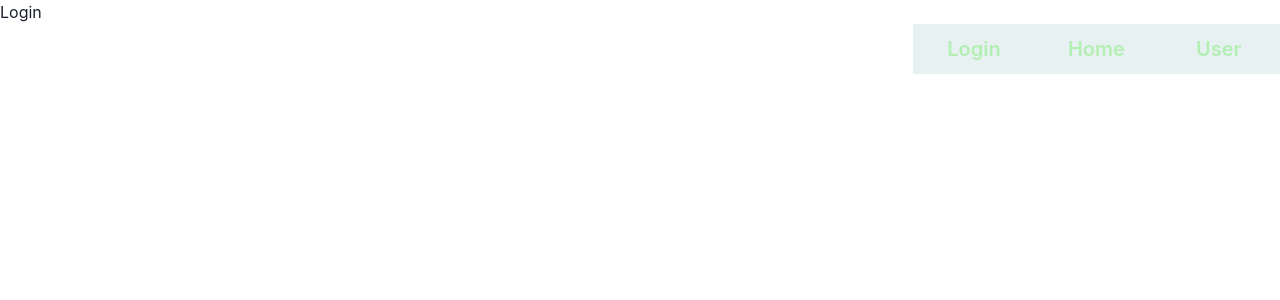
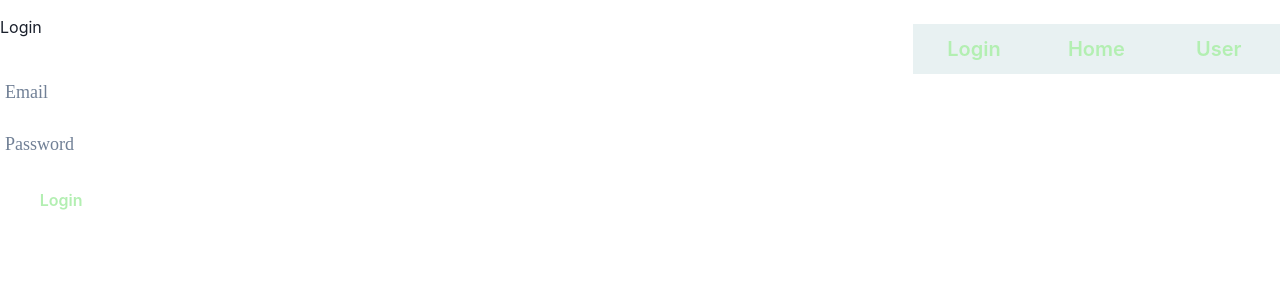
Before and after one commit to kevinkraiss/mern-project-03, a React (Create React App) app in the folder client/: page / in a window 1280 px wide. Shown: the top 300 px of the page. Built offline with nearby package versions, Linux system fonts and the light colour scheme.

Commit message:
adds login mutation

```diff
--- a/client/src/App.css
+++ b/client/src/App.css
@@ -46,3 +46,64 @@ button {
   font-weight: 600;
 
 }
+
+form {
+  padding: 15px 0;
+  width: 100%;
+}
+
+#search-form {
+  background: var(--primaryDark);
+  position: fixed;
+  bottom: 0;
+  left: 0;
+}
+
+.dark #search-form {
+  background: var(--secondary);
+}
+
+#search-form .container {
+  display: flex;
+  align-items: center;
+}
+
+#search-form .container button {
+  display: grid;
+  place-items: center;
+  margin-left: 15px;
+  border-radius: 100px;
+  padding: 5px;
+}
+
+input, select {
+  border-width: 0;
+  border-bottom: 3px solid var(--light);
+  width: 100%;
+  font-size: 18px;
+  font-family: 'Press Start 2P', cursive;
+  outline: none;
+  padding: 5px;
+}
+
+#search-form input {
+  background: transparent;
+  color: var(--light);
+}
+
+#search-form input:focus {
+  color: var(--hightlight);
+  background-color: var(--primaryDarkest);
+  border-bottom-color: var(--hightlight);
+}
+
+#search-form input:focus {
+  color: var(--green);
+  background-color: var(--secondaryDark);
+  border-bottom-color: var(--light);
+}
+
+#login-form input {
+  border-bottom: 3px solid var(--secondaryDark);
+  margin-bottom: 15px;
+}
--- a/client/src/App.js
+++ b/client/src/App.js
@@ -47,13 +47,17 @@ function App() {
   return (
     <ChakraProvider>
       <ApolloProvider client={client}>
+
+
         <Nav
           pages={pages}
           setCurrentPage={setCurrentPage}
           currentPage={currentPage}
           />
         <main>
-      <Page currentPage={currentPage}></Page>
+          <Page currentPage={currentPage}>
+
+          </Page>
         </main>
 
       </ApolloProvider>
--- a/client/src/pages/login.js
+++ b/client/src/pages/login.js
@@ -1,5 +1,45 @@
+import { useState } from "react"
+import { LOGIN } from "../utils/mutations"
+import { useMutation } from "@apollo/client"
+import Auth from '../utils/auth'
+
 const Login = () => {
-    return 'Login'
+  const [email, setEmail] = useState('')
+  const [password, setPassword] = useState('')
+
+  const [login, { loading, error }] = useMutation(LOGIN)
+
+  const handleSubmit = async e => {
+    e.preventDefault()
+    const { data } = await login({
+      variables: {
+        email,
+        password,
+      }
+    })
+    Auth.login(data.login.token)
+  }
+
+  return (
+    <form id="login-form" onSubmit={handleSubmit}>
+      <h1>Login</h1>
+      <input
+        name="email"
+        value={email}
+        onChange={e => setEmail(e.target.value)}
+        placeholder="Email"
+        type="email"
+      />
+      <input
+        name="password"
+        value={password}
+        onChange={e => setPassword(e.target.value)}
+        placeholder="Password"
+        type="password"
+      />
+      <button>Login</button>
+    </form>
+  )
 }
 
 export default Login
--- a/client/src/utils/auth.js
+++ b/client/src/utils/auth.js
@@ -1,6 +1,6 @@
 import decode from 'jwt-decode'
 
-const lsKey = 'pokedexToken'
+const lsKey = 'restaurantToken'
 
 class AuthService {
   getLoggedInUser() {
@@ -33,7 +33,7 @@ class AuthService {
     localStorage.setItem(lsKey, token)
     const decoded = decode(token)
     const { _id } = decoded?.data
-    window.location.assign(`/trainer/${_id}`)
+    window.location.assign(`/user/${_id}`)
   }
 
   logout() {
--- /dev/null
+++ b/client/src/utils/mutations.js
@@ -0,0 +1,14 @@
+import { gql } from "@apollo/client";
+
+export const LOGIN = gql`
+  mutation LOGIN($email: String!, $password: String!) {
+    login(email: $email, password: $password) {
+      token
+      user {
+        _id
+        email
+        username
+      }
+    }
+  }
+`
```
Also changed, not shown: 1 other file (tests, documents, lock files or other folders). Lines whose indentation alone changed are shown as unchanged.
